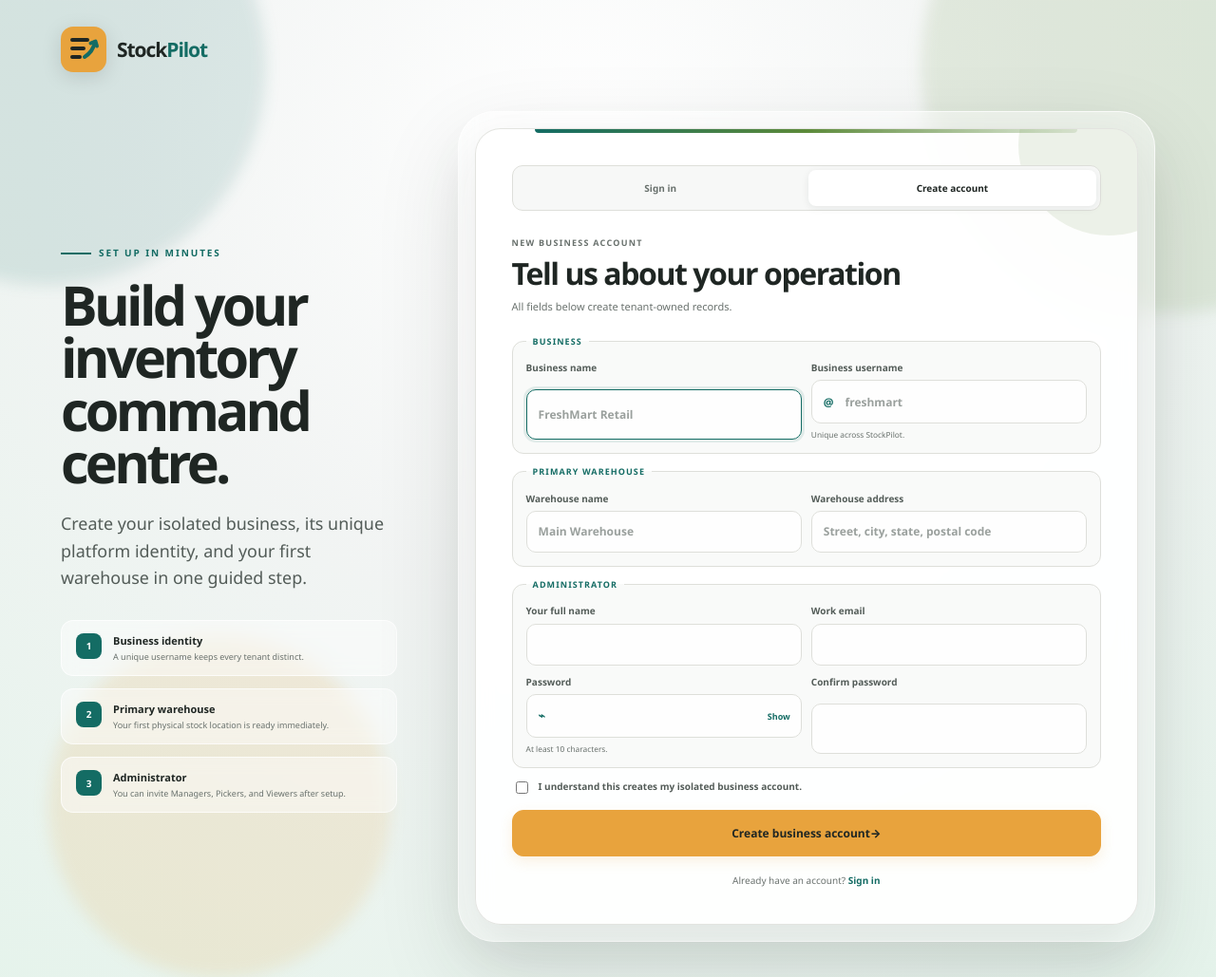
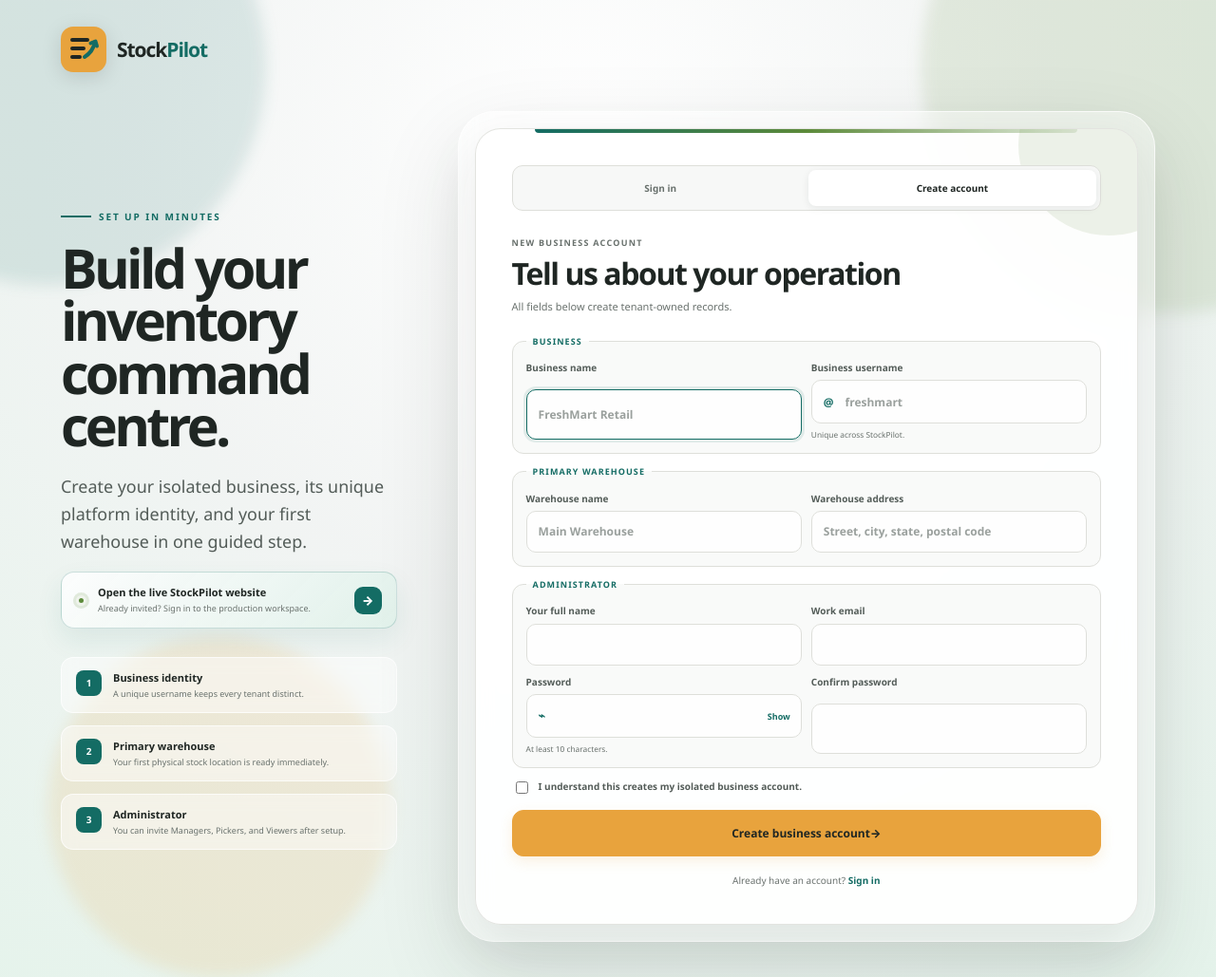
Before and after one commit to chaudharysuryapratap/StockPilot-AI-Inventory-Tracker-Management, a Flask app: page /signup in a window 1280 px wide. Shown: the top 1029 px of the page at 95% size. Run offline with Flask 3, Linux system fonts and the light colour scheme; some libraries are stand-ins or nearby versions.

Commit message:
Add live website CTA to signup page and refresh README

```diff
--- a/app/static/app.css
+++ b/app/static/app.css
@@ -577,6 +577,13 @@ input::placeholder, textarea::placeholder { color: #9aa09d; }
 .signup-steps span { display: grid; }
 .signup-steps strong { font-size: 11px; }
 .signup-steps small { margin-top: 3px; color: var(--muted); font-size: 9px; }
+.live-site-cta { display: grid; grid-template-columns: auto minmax(0,1fr) auto; align-items: center; gap: 12px; max-width: 430px; margin-top: 18px; padding: 13px 15px; border: 1px solid rgba(20,108,100,.2); border-radius: 14px; color: var(--ink); background: linear-gradient(135deg,rgba(255,255,255,.82),rgba(221,240,232,.78)); box-shadow: 0 12px 28px rgba(20,108,100,.09); text-align: left; transition: transform .16s ease,border-color .16s ease,box-shadow .16s ease; }
+.live-site-cta:hover,.live-site-cta:focus-visible { transform: translateY(-2px); border-color: rgba(20,108,100,.42); outline: 0; box-shadow: 0 16px 34px rgba(20,108,100,.15); }
+.live-site-cta > span:nth-child(2) { display: grid; gap: 3px; }
+.live-site-cta strong { font-size: 11px; }
+.live-site-cta small { color: var(--muted); font-size: 9px; line-height: 1.4; }
+.live-site-dot { width: 11px; height: 11px; border: 3px solid rgba(255,255,255,.9); border-radius: 50%; background: var(--moss); box-shadow: 0 0 0 3px rgba(92,138,58,.16); }
+.live-site-arrow { display: grid; place-items: center; width: 29px; height: 29px; border-radius: 9px; color: #fff; background: var(--teal); font-size: 13px; font-weight: 900; }
 .auth-card-wrap { position: relative; width: 100%; max-width: 580px; justify-self: end; padding: 18px; }
 .signup-frame .auth-card-wrap { max-width: 790px; }
 .auth-card-wrap::before { content: ""; position: absolute; inset: 0; border: 1px solid rgba(255,255,255,.78); border-radius: 38px; background: rgba(255,255,255,.39); box-shadow: 0 34px 90px rgba(31,38,35,.12); backdrop-filter: blur(16px); }
@@ -674,6 +681,7 @@ input::placeholder, textarea::placeholder { color: #9aa09d; }
   .auth-copy h1,.auth-copy > p { margin-left: auto; margin-right: auto; }
   .auth-kicker::before { display: none; }
   .auth-proof { justify-content: center; }
+  .live-site-cta { margin-left: auto; margin-right: auto; }
   .auth-card-wrap,.signup-frame .auth-card-wrap { max-width: 720px; justify-self: center; }
   .signup-steps { grid-template-columns: repeat(3,1fr); }
   .signup-steps li { text-align: left; }
@@ -744,6 +752,7 @@ input::placeholder, textarea::placeholder { color: #9aa09d; }
   .auth-copy h1,.signup-copy h1 { font-size: 39px; }
   .auth-copy > p { margin-top: 15px; font-size: 13px; }
   .auth-proof,.signup-steps { display: none; }
+  .live-site-cta { margin-top: 20px; }
   .auth-card-wrap { padding: 7px; }
   .auth-card-wrap::before { border-radius: 29px; }
   .auth-card { padding: 24px 19px; border-radius: 23px; }
--- a/app/templates/signup.html
+++ b/app/templates/signup.html
@@ -16,6 +16,11 @@
           <span class="auth-kicker">SET UP IN MINUTES</span>
           <h1>Build your inventory command centre.</h1>
           <p>Create your isolated business, its unique platform identity, and your first warehouse in one guided step.</p>
+          <a class="live-site-cta" href="https://stockpilotai.in/login?next=/">
+            <span class="live-site-dot" aria-hidden="true"></span>
+            <span><strong>Open the live StockPilot website</strong><small>Already invited? Sign in to the production workspace.</small></span>
+            <span class="live-site-arrow" aria-hidden="true">→</span>
+          </a>
           <ol class="signup-steps"><li><b>1</b><span><strong>Business identity</strong><small>A unique username keeps every tenant distinct.</small></span></li><li><b>2</b><span><strong>Primary warehouse</strong><small>Your first physical stock location is ready immediately.</small></span></li><li><b>3</b><span><strong>Administrator</strong><small>You can invite Managers, Pickers, and Viewers after setup.</small></span></li></ol>
         </div>
         <div class="auth-card-wrap">
```
Also changed, not shown: tests/test_sprint9_saas_identity.py (+2 -0 lines), README.md, 1 other file.
